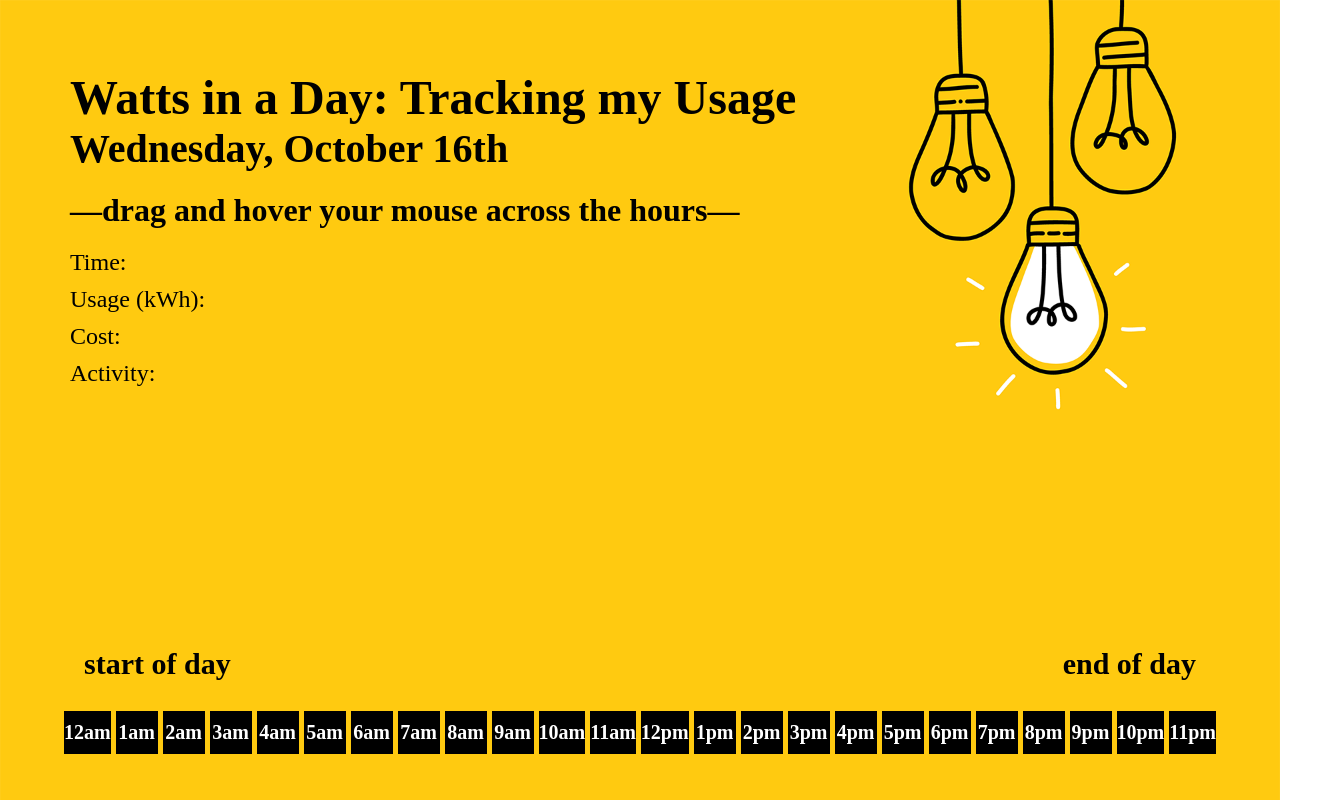
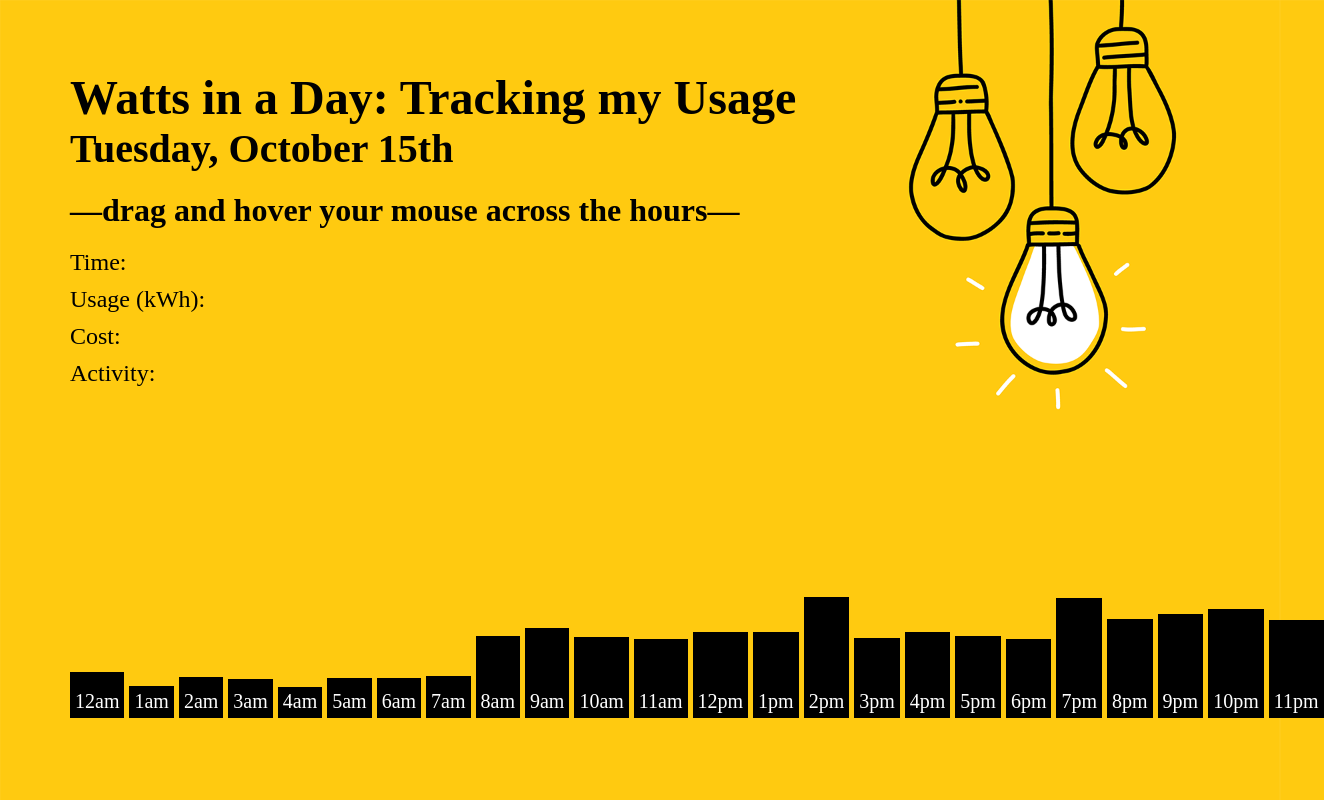
Before and after one commit to niclaguerta/cdm189-writeup2, a plain HTML site: page index.html in a window 1280 px wide. Shown: the whole page, 1324 px wide, since content can reach past the window. Drawn offline with Linux system fonts and the light colour scheme.

Commit message:
final version

```diff
--- a/index.html
+++ b/index.html
@@ -14,7 +14,7 @@
     <div id="top">
         <div id="left">
             <h1>Watts in a Day: Tracking my Usage</h1>
-            <h2>Wednesday, October 16th</h2>
+            <h2>Tuesday, October 15th</h2>
             <h3>—drag and hover your mouse across the hours—</h3>
 
             <p>Time: <span id="time"></span></p>
@@ -23,12 +23,6 @@
             <p>Activity: <span id="notes"></span></p>
         </div>
     </div>
-
-    <div id="timeline">
-        <div class="hour-labels">
-            <p>start of day</p>
-            <p>end of day</p>
-        </div>
 
         <div class="hours">
             <!-- 24 sections representing each hour -->
@@ -59,6 +53,5 @@
         </div>
     </div>
 
-    <script src="script.js"></script>
 </body>
 </html>
--- a/script.js
+++ b/script.js
@@ -5,6 +5,7 @@ fetch('usage.json')
     .then(response => response.json())
     .then(json => {
         data = json;
+        setHeights(); // Call the function to adjust heights after fetching the data
     })
     .catch(error => console.error('Error loading JSON:', error));
 
@@ -19,6 +20,17 @@ function updateInfo(hour) {
     }
 }
 
+// Function to set the height of each hour block based on usage data
+function setHeights() {
+    document.querySelectorAll('.hour').forEach((element, index) => {
+        const point = data[`point${index + 1}`];
+        if (point && point.usage) {
+            // Adjust height using a multiplier (e.g., 100) to make it visually proportional
+            element.style.height = `${point.usage * 100}px`;
+        }
+    });
+}
+
 // Add event listeners to each hour block
 document.querySelectorAll('.hour').forEach((element, index) => {
     element.addEventListener('mouseenter', () => updateInfo(index + 1));
--- a/styles.css
+++ b/styles.css
@@ -52,39 +52,38 @@ p {
     margin-left: 50px;
 }
 
-#timeline {
-    font-family: "Crimson Text", serif;
-    font-weight: 600;
-    font-size: 1.25em;
-    display: flex;
-    flex-direction: column;
-    align-items: center;
-    margin-top: 250px;
+.hours {
+    display: grid;
+    grid-template-columns: repeat(24, 1fr);
+    gap: 5px;
+    margin-top: 200px;
+    width: 90%;
 }
 
 .hours {
     display: grid;
     grid-template-columns: repeat(24, 1fr);
     gap: 5px;
-    margin-top: 20px;
+    margin-top: 200px;
+    margin-left: 70px;
     width: 90%;
+    align-items: end; /* Align the bars to the bottom */
 }
 
 .hour {
+    display: flex; /* Use flexbox for alignment */
+    justify-content: center; /* Center horizontally */
+    align-items: flex-end; /* Align content at the bottom */
     background-color: #000;
     color: #fff;
     text-align: center;
-    padding: 10px 0;
+    font-size: 1.25em;
+    padding: 5px;
+    transition: height 0.3s, background-color 0.3s;
     cursor: pointer;
-    transition: background-color 0.3s;
 }
+
 
 .hour:hover {
     background-color: #555;
 }
-
-.hour-labels {
-    display: flex;
-    justify-content: space-between;
-    width: 90%;
-}
```
